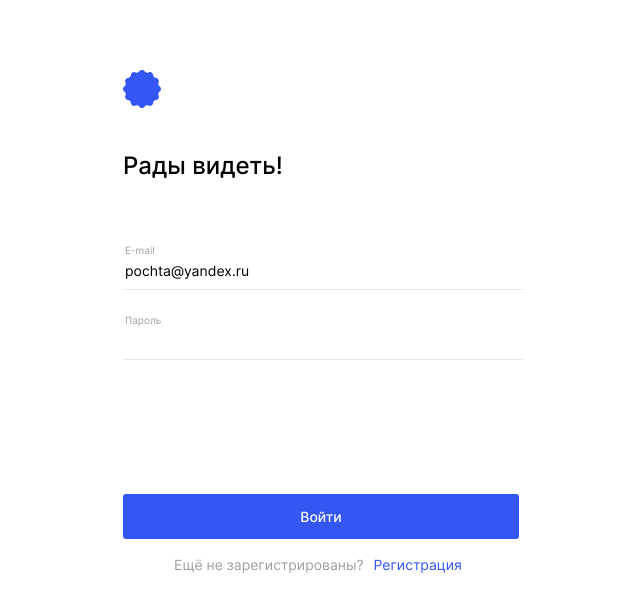
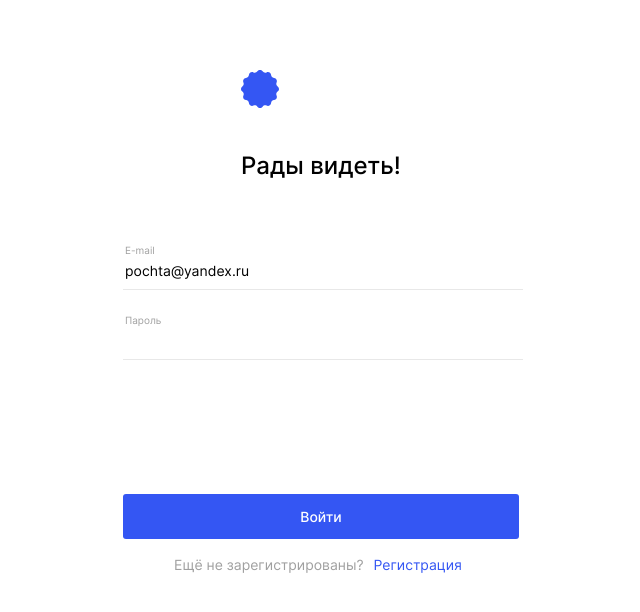
Before and after one commit to CheNikos/movies-explorer-frontend, a React (Create React App) app: page /signin in a window 1280 px wide. Shown: the top 612 px of the page, without its empty margins (319-959 px from the left). Built offline with nearby package versions, Linux system fonts and the light colour scheme.

Commit message:
Начал редактирование по ошибкам

```diff
--- a/src/components/Login/Login.css
+++ b/src/components/Login/Login.css
@@ -6,7 +6,7 @@
 
   .signin__header {
     display: block;
-    width: 396px;
+    max-width: 396px;
     margin: 70px auto 40px auto;
   }
 
--- a/src/components/Movies/SearchForm/SearchForm.css
+++ b/src/components/Movies/SearchForm/SearchForm.css
@@ -24,6 +24,8 @@
 .search-form__input:focus {
   outline: 0;
   outline-offset: 0;
+  border: 1px solid #3456f3;
+  border-radius: 5px;
 }
 
 .search-form__find {
--- a/src/components/Movies/SearchForm/SearchForm.js
+++ b/src/components/Movies/SearchForm/SearchForm.js
@@ -10,6 +10,7 @@ export default function SearchForm() {
           name="name_movies"
           placeholder="Фильм"
           className="search-form__input"
+          required
         />
         <button className="search-form__find">
             <p className="search-form__text">Найти</p>
```
